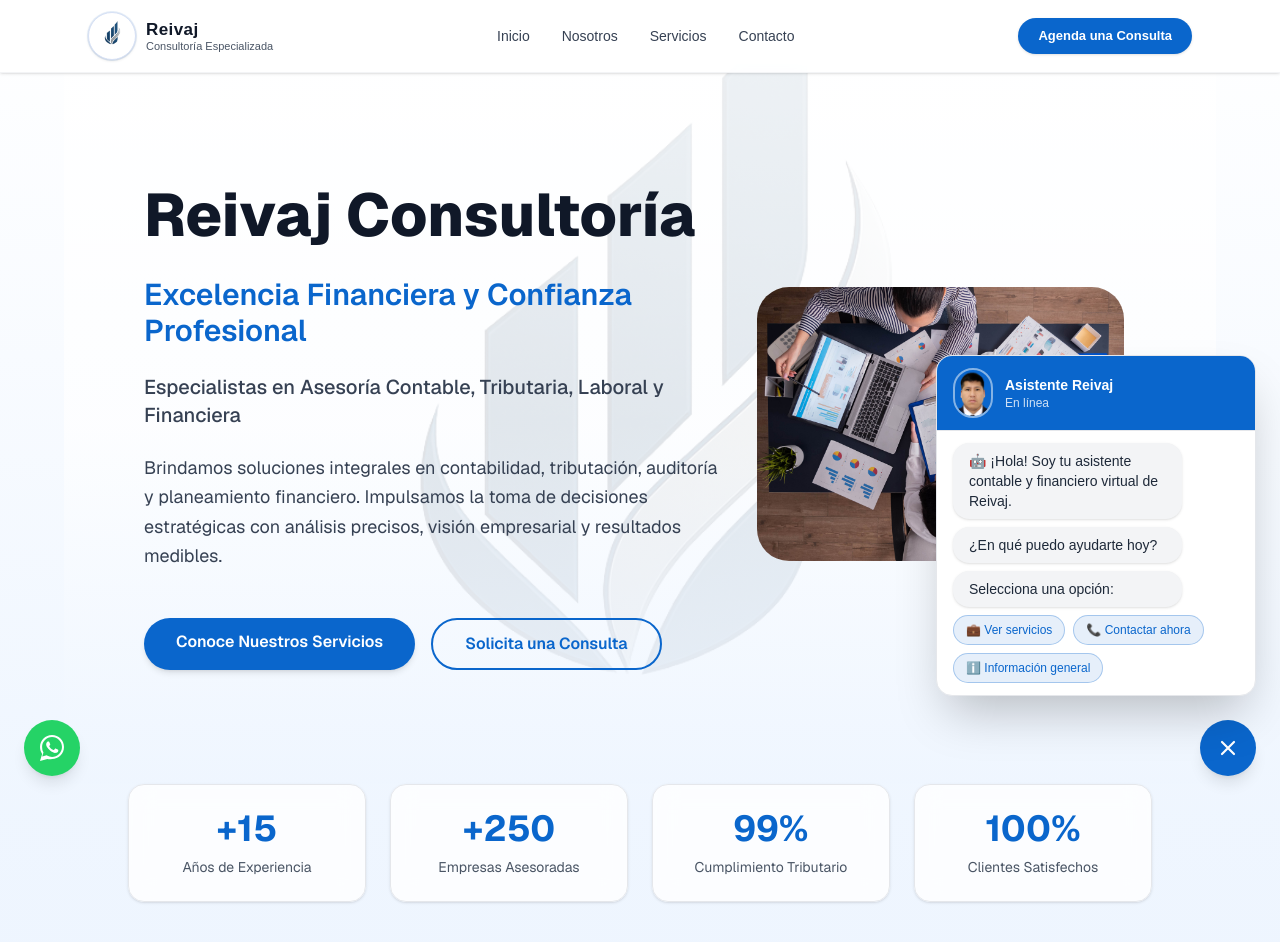
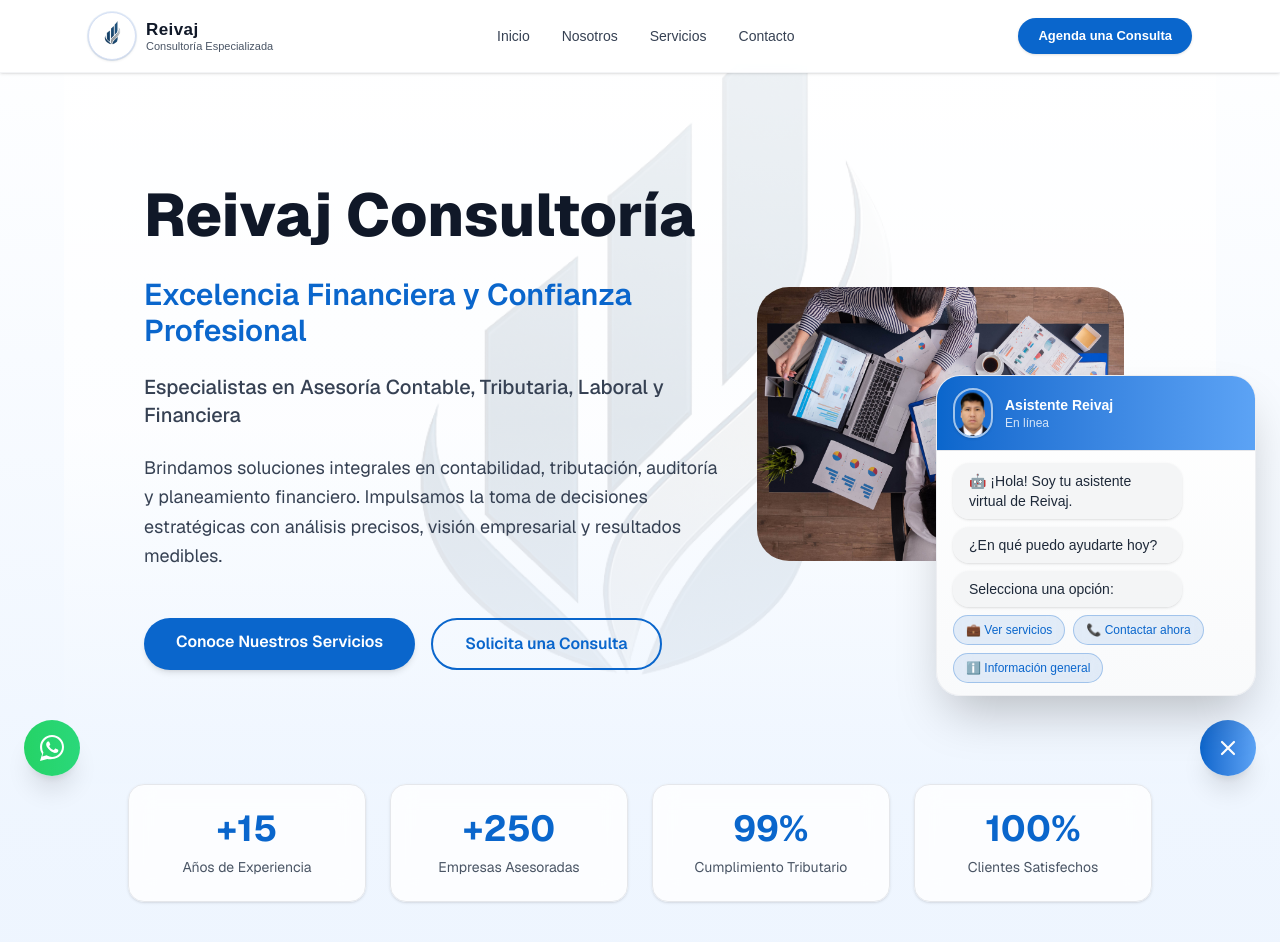
Before and after one commit to Stiph01/reivaj, a Next.js app: page / in a window 1280 px wide. Both pictures are taken after a click on the button 1228 px from the left and 748 px from the top of the page. Shown: the top 942 px of the page. Built offline with nearby package versions, Linux system fonts and the light colour scheme.

Commit message:
Update ChatBot.js

```diff
--- a/src/component/ChatBot.js
+++ b/src/component/ChatBot.js
@@ -2,20 +2,24 @@
 import { useState, useEffect, useRef } from "react"
 import { motion, AnimatePresence } from "framer-motion"
 import Image from "next/image"
-import { useRouter } from "next/navigation"
 
 export default function ChatBot() {
   const [open, setOpen] = useState(false)
   const [messages, setMessages] = useState([])
   const [typing, setTyping] = useState(false)
   const [hoverWhatsApp, setHoverWhatsApp] = useState(false)
-  const router = useRouter()
   const chatRef = useRef(null)
 
   const delay = (ms) => new Promise((res) => setTimeout(res, ms))
+
+  const scrollToBottom = () => {
+    if (chatRef.current) chatRef.current.scrollTop = chatRef.current.scrollHeight
+  }
+  useEffect(scrollToBottom, [messages, typing])
+
   const abrirWhatsApp = (mensaje) => {
-    const texto = encodeURIComponent(mensaje)
-    window.open(`https://wa.me/51998804826?text=${texto}`, "_blank")
+    const texto = encodeURIComponent(mensaje.normalize("NFKD"))
+    window.open(`https://api.whatsapp.com/send?phone=51998804826&text=${texto}`, "_blank")
   }
 
   const addMessage = async (text, sender = "bot", delayTime = 500) => {
@@ -24,11 +28,6 @@ export default function ChatBot() {
     setTyping(false)
     setMessages((prev) => [...prev, { text, sender }])
   }
-
-  const scrollToBottom = () => {
-    if (chatRef.current) chatRef.current.scrollTop = chatRef.current.scrollHeight
-  }
-  useEffect(scrollToBottom, [messages, typing])
 
   const showMainOptions = async () => {
     await addMessage("Selecciona una opción:", "bot", 400)
@@ -46,58 +45,57 @@ export default function ChatBot() {
   }
 
   const handleBotResponse = async (action) => {
-    if (action === "servicios") {
+    const servicios = {
+      contabilidad: "Contabilidad Integral",
+      tributaria: "Asesoría Tributaria",
+      auditoria: "Auditoría Financiera",
+      planeamiento: "Planeamiento Financiero",
+      laboral: "Gestión Laboral",
+    }
+
+    switch (action) {
+      case "servicios":
         await addMessage("Nuestros servicios principales 👇", "bot", 500)
-      await addMessage(
-        "📊 Contabilidad Integral\n💼 Asesoría Tributaria\n🧾 Auditoría Financiera\n🏦 Planeamiento Financiero\n👥 Gestión Laboral",
-        "bot",
-        600
-      )
+        await addMessage(Object.values(servicios).map((s) => `✅ ${s}`).join("\n"), "bot", 600)
         setMessages((prev) => [
           ...prev,
           {
             sender: "bot-buttons",
-          buttons: [
-            { label: "Contabilidad", action: "contabilidad" },
-            { label: "Tributaria", action: "tributaria" },
-            { label: "Auditoría", action: "auditoria" },
-            { label: "Planeamiento", action: "planeamiento" },
-            { label: "Laboral", action: "laboral" },
-          ],
+            buttons: Object.entries(servicios).map(([key, label]) => ({
+              label,
+              action: key,
+            })),
           },
         ])
-    }
-
-    if (action === "contacto") {
+        break
+      case "contacto":
         await addMessage("📞 Conectándote con un asesor de Reivaj...", "bot", 600)
-      await delay(500)
         abrirWhatsApp("Hola 👋, quiero hablar con un asesor de Reivaj Consultoría Contable y Tributaria.")
         await addMessage("Abriendo WhatsApp 💬", "bot", 400)
         setOpen(false)
-    }
-
-    if (action === "info") {
+        break
+      case "info":
         await addMessage(
           "Reivaj Consultoría Contable y Tributaria brinda asesoría contable, tributaria y financiera con más de 10 años de experiencia en Perú y Latinoamérica 🌎.",
           "bot",
           600
         )
         await showMainOptions()
+        break
+      default:
+        if (servicios[action]) {
+          await addMessage(`Excelente elección: ${servicios[action]} 🚀`, "bot", 500)
+          await addMessage("Te conectaremos con un asesor especializado...", "bot", 600)
+          abrirWhatsApp(`Hola 👋, quiero obtener más información sobre el servicio de ${servicios[action]} de Reivaj.`)
+          setOpen(false)
         }
-
-    if (["contabilidad", "tributaria", "auditoria", "planeamiento", "laboral"].includes(action)) {
-      await addMessage(`Excelente elección: ${action}. 🚀`, "bot", 500)
-      await addMessage("Te conectaremos con un asesor especializado...", "bot", 600)
-      await delay(800)
-      abrirWhatsApp(`Hola 👋, quiero obtener más información sobre el servicio de ${action} de Reivaj Consultoría.`)
-      setOpen(false)
     }
   }
 
   useEffect(() => {
     if (open && messages.length === 0) {
       ;(async () => {
-        await addMessage("🤖 ¡Hola! Soy tu asistente contable y financiero virtual de Reivaj.", "bot", 600)
+        await addMessage("🤖 ¡Hola! Soy tu asistente virtual de Reivaj.", "bot", 600)
         await addMessage("¿En qué puedo ayudarte hoy?", "bot", 500)
         await showMainOptions()
       })()
@@ -106,7 +104,6 @@ export default function ChatBot() {
 
   return (
     <>
-      {/* CHATBOT (DERECHA) */}
       <motion.div
         className="fixed bottom-6 right-6 z-50 flex flex-col items-end gap-3"
         initial={{ opacity: 0, y: 40 }}
@@ -116,19 +113,19 @@ export default function ChatBot() {
         <AnimatePresence>
           {open && (
             <motion.div
-              className="absolute bottom-20 right-0 w-80 bg-white rounded-2xl shadow-2xl border border-gray-200 flex flex-col overflow-hidden"
+              className="absolute bottom-20 right-0 w-80 bg-gradient-to-b from-white to-gray-50 rounded-3xl shadow-2xl border border-gray-200/60 flex flex-col overflow-hidden backdrop-blur-md"
               initial={{ opacity: 0, scale: 0.9, y: 20 }}
               animate={{ opacity: 1, scale: 1, y: 0 }}
               exit={{ opacity: 0, scale: 0.9, y: 20 }}
               transition={{ duration: 0.3 }}
             >
-              <div className="flex items-center gap-3 border-b border-gray-200 bg-[#0A66CC] text-white px-4 py-3">
+              <div className="flex items-center gap-3 border-b border-gray-200 bg-gradient-to-r from-[#0A66CC] to-[#5CA3F5] text-white px-4 py-3">
                 <Image
                   src="/images/12705795114.png"
                   alt="Asistente Reivaj"
                   width={40}
                   height={40}
-                  className="rounded-full border-2 border-white/50"
+                  className="rounded-full border-2 border-white/60 shadow-sm"
                 />
                 <div>
                   <h3 className="font-semibold text-sm">Asistente Reivaj</h3>
@@ -138,24 +135,26 @@ export default function ChatBot() {
 
               <div
                 ref={chatRef}
-                className="flex-1 overflow-y-auto px-4 py-3 text-sm space-y-2 scrollbar-thin scrollbar-thumb-[#0A66CC]/20"
+                className="flex-1 overflow-y-auto px-4 py-3 text-sm space-y-2 scrollbar-thin scrollbar-thumb-[#0A66CC]/30"
               >
                 {messages.map((m, i) => (
                   <div key={i}>
                     {m.sender === "bot" && (
                       <motion.div
-                        className="self-start bg-gray-100 text-gray-800 px-4 py-2 rounded-2xl max-w-[80%] shadow-sm whitespace-pre-line"
+                        className="self-start bg-gray-100/90 text-gray-800 px-4 py-2 rounded-2xl max-w-[80%] shadow-sm whitespace-pre-line"
                         initial={{ opacity: 0, x: -20 }}
                         animate={{ opacity: 1, x: 0 }}
+                        transition={{ duration: 0.3 }}
                       >
                         {m.text}
                       </motion.div>
                     )}
                     {m.sender === "user" && (
                       <motion.div
-                        className="self-end bg-[#0A66CC] text-white px-4 py-2 rounded-2xl max-w-[80%] shadow-sm whitespace-pre-line ml-auto"
+                        className="self-end bg-gradient-to-r from-[#0A66CC] to-[#5CA3F5] text-white px-4 py-2 rounded-2xl max-w-[80%] shadow-sm whitespace-pre-line ml-auto"
                         initial={{ opacity: 0, x: 20 }}
                         animate={{ opacity: 1, x: 0 }}
+                        transition={{ duration: 0.3 }}
                       >
                         {m.text}
                       </motion.div>
@@ -167,7 +166,7 @@ export default function ChatBot() {
                             key={j}
                             onClick={() => handleBotResponse(btn.action)}
                             whileTap={{ scale: 0.95 }}
-                            className="bg-[#0A66CC]/10 hover:bg-[#0A66CC]/20 text-[#0A66CC] border border-[#0A66CC]/30 px-3 py-1.5 rounded-full text-xs transition-all"
+                            className="bg-[#0A66CC]/10 hover:bg-[#0A66CC]/20 text-[#0A66CC] border border-[#0A66CC]/30 px-3 py-1.5 rounded-full text-xs transition-all backdrop-blur-sm"
                           >
                             {btn.label}
                           </motion.button>
@@ -177,35 +176,40 @@ export default function ChatBot() {
                   </div>
                 ))}
                 {typing && (
-                  <div className="self-start bg-gray-100 text-gray-600 px-4 py-2 rounded-2xl w-24 animate-pulse">
-                    Escribiendo...
-                  </div>
+                  <motion.div
+                    className="flex items-center gap-1 mt-1"
+                    initial={{ opacity: 0 }}
+                    animate={{ opacity: 1 }}
+                    transition={{ duration: 0.3 }}
+                  >
+                    <div className="w-2 h-2 bg-gray-400 rounded-full animate-bounce [animation-delay:.1s]" />
+                    <div className="w-2 h-2 bg-gray-400 rounded-full animate-bounce [animation-delay:.2s]" />
+                    <div className="w-2 h-2 bg-gray-400 rounded-full animate-bounce [animation-delay:.3s]" />
+                  </motion.div>
                 )}
               </div>
             </motion.div>
           )}
         </AnimatePresence>
 
-        {/* BOTÓN DEL CHATBOT CON ÍCONO DE ROBOT */}
-        <button
+        <motion.button
           onClick={() => setOpen(!open)}
-          className="w-14 h-14 rounded-full bg-[#0A66CC] hover:bg-[#084b99] shadow-lg flex items-center justify-center transition-all duration-300"
+          whileHover={{ scale: 1.1, rotate: 10 }}
+          whileTap={{ scale: 0.95 }}
+          className="w-14 h-14 rounded-full bg-gradient-to-r from-[#0A66CC] to-[#5CA3F5] hover:from-[#084b99] hover:to-[#0A66CC] shadow-xl flex items-center justify-center transition-all duration-300"
         >
           {open ? (
             <svg xmlns="http://www.w3.org/2000/svg" fill="none" viewBox="0 0 24 24" strokeWidth="2.2" stroke="white" className="w-6 h-6">
               <path strokeLinecap="round" strokeLinejoin="round" d="M6 18L18 6M6 6l12 12" />
             </svg>
           ) : (
-            <motion.div whileHover={{ rotate: 10, scale: 1.1 }} transition={{ duration: 0.3 }}>
             <svg xmlns="http://www.w3.org/2000/svg" viewBox="0 0 512 512" fill="white" className="w-7 h-7">
               <path d="M256 0c17.7 0 32 14.3 32 32v32h48c35.3 0 64 28.7 64 64v64h48c17.7 0 32 14.3 32 32v192c0 35.3-28.7 64-64 64H96c-35.3 0-64-28.7-64-64V224c0-17.7 14.3-32 32-32h48v-64c0-35.3 28.7-64 64-64h48V32c0-17.7 14.3-32 32-32zM144 224a32 32 0 100 64 32 32 0 000-64zm224 0a32 32 0 100 64 32 32 0 000-64zm-112 96c-35.3 0-64 21.5-64 48s28.7 48 64 48 64-21.5 64-48-28.7-48-64-48z" />
             </svg>
-            </motion.div>
           )}
-        </button>
+        </motion.button>
       </motion.div>
 
-      {/* BOTÓN WHATSAPP CON TOOLTIP */}
       <div
         className="fixed bottom-6 left-6 z-50"
         onMouseEnter={() => setHoverWhatsApp(true)}
@@ -225,16 +229,18 @@ export default function ChatBot() {
           )}
         </AnimatePresence>
 
-        <button
+        <motion.button
           onClick={() =>
             abrirWhatsApp("Hola 👋, quiero hablar con un asesor de Reivaj Consultoría Contable y Tributaria.")
           }
-          className="w-14 h-14 rounded-full bg-[#25D366] hover:bg-[#1ebe5d] shadow-lg flex items-center justify-center transition-all duration-300"
+          whileHover={{ scale: 1.1 }}
+          whileTap={{ scale: 0.95 }}
+          className="w-14 h-14 rounded-full bg-gradient-to-r from-[#25D366] to-[#2AD87A] hover:from-[#1ebe5d] hover:to-[#20c56b] shadow-xl flex items-center justify-center transition-all duration-300"
         >
           <svg xmlns="http://www.w3.org/2000/svg" viewBox="0 0 32 32" fill="white" className="w-8 h-8">
             <path d="M16.03 3C9.38 3 4 8.38 4 15.02c0 2.54.79 4.9 2.13 6.87L4 29l7.33-2.06A11.96 11.96 0 0016.03 27C22.67 27 28 21.62 28 14.98S22.67 3 16.03 3zm0 21.93a9.93 9.93 0 01-5.06-1.38l-.36-.21-4.36 1.22 1.24-4.24-.23-.37A9.93 9.93 0 016.1 15.02c0-5.5 4.45-9.95 9.93-9.95S25.97 9.52 25.97 15s-4.45 9.93-9.94 9.93zm5.66-7.41c-.3-.15-1.79-.88-2.06-.98-.27-.1-.47-.15-.67.15-.2.3-.77.98-.94 1.18-.17.2-.35.22-.65.07-.3-.15-1.26-.46-2.4-1.46-.88-.78-1.47-1.74-1.64-2.03-.17-.3-.02-.46.13-.61.14-.14.3-.35.45-.52.15-.17.2-.3.3-.5.1-.2.05-.38-.02-.52-.07-.15-.67-1.6-.92-2.18-.24-.57-.49-.5-.67-.5-.17 0-.38-.02-.58-.02-.2 0-.52.08-.8.38-.27.3-1.05 1.03-1.05 2.5s1.07 2.9 1.22 3.1c.15.2 2.09 3.2 5.08 4.48.71.31 1.27.5 1.7.64.72.23 1.38.2 1.9.12.58-.09 1.79-.73 2.04-1.44.25-.71.25-1.32.17-1.44-.07-.12-.27-.2-.57-.35z" />
           </svg>
-        </button>
+        </motion.button>
       </div>
     </>
   )
```
Lines whose indentation alone changed are shown as unchanged.
